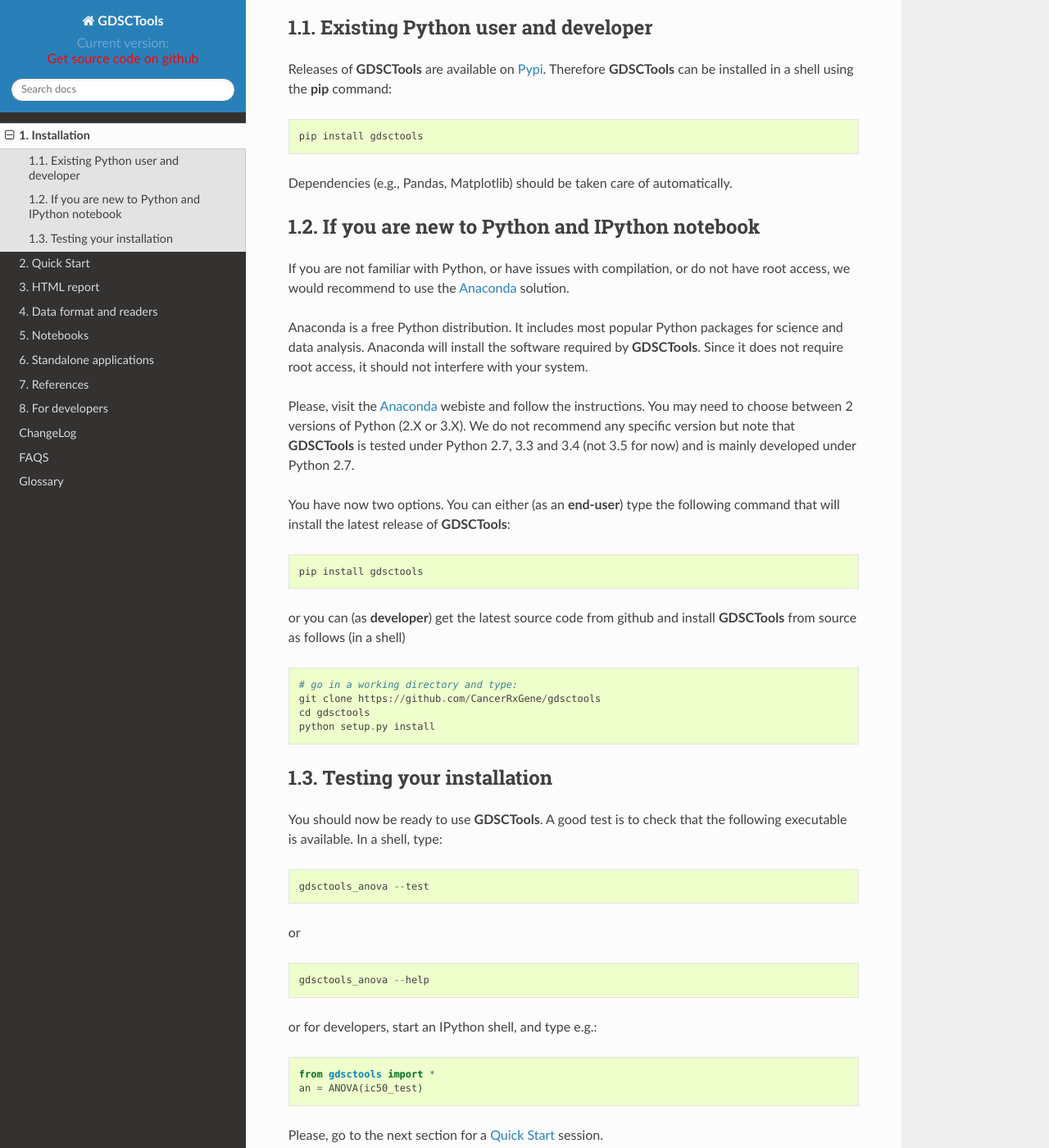
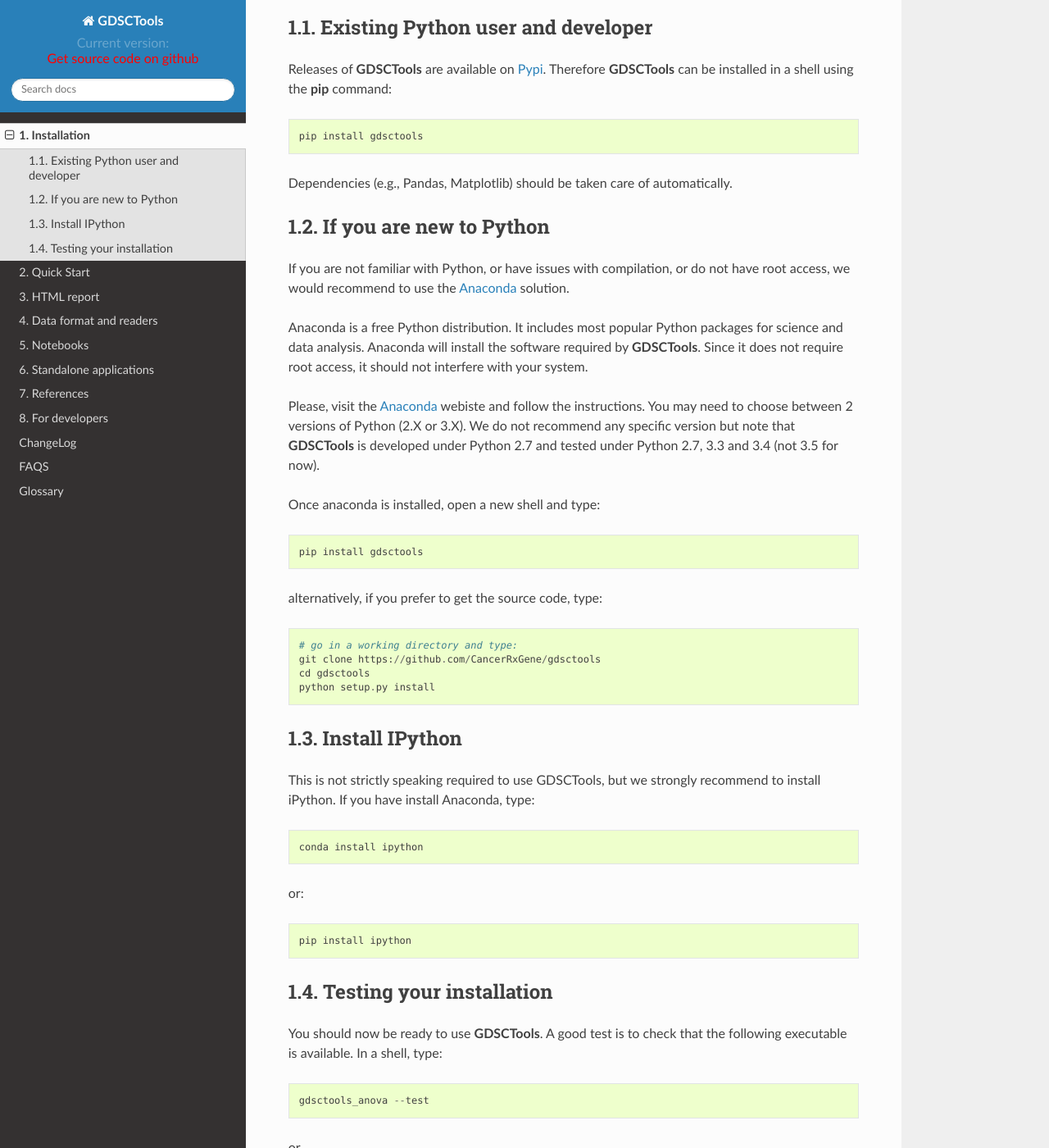
Before and after one commit to CancerRxGene/gdsctools, a Sphinx documentation site: the page built from doc/source/installation.rst, in a window 1280 px wide and 1400 px high, scrolled down 263 px. Shown: the whole window at 82% size. Built offline with Sphinx 7.4.7 and the Read the Docs theme 2.0.0, drawn with Linux system fonts in a browser that asks for light colours; formulas are drawn with MathJax 3; the version number could not be read and is left out.

Commit message:
add new option to open readthedoc from the standalone app or from a function.

```diff
--- a/doc/source/installation.rst
+++ b/doc/source/installation.rst
@@ -17,27 +17,37 @@
 
 Dependencies (e.g., Pandas, Matplotlib) should be taken care of automatically.
 
-If you are new to Python and IPython notebook
+If you are new to Python
 ~~~~~~~~~~~~~~~~~~~~~~~~~~~~~~~~~~~~~~~~~~~~~~~~~~~~~~
 
 If you are not familiar with Python, or have issues with compilation, or do not have root access, we would recommend to use the `Anaconda <https://www.continuum.io/downloads>`_ solution.
 
 Anaconda is a free Python distribution. It includes most popular Python packages for science and data analysis. Anaconda will install the software required by  **GDSCTools**. Since it does not require root access, it should not interfere with your system.
 
-Please, visit the `Anaconda <https://www.continuum.io/downloads>`_ webiste and follow the instructions. You may need to choose between 2 versions of Python (2.X or 3.X). We do not recommend any specific version but note that **GDSCTools** is tested under Python 2.7, 3.3 and 3.4 (not 3.5 for now) and is mainly developed under Python 2.7.
+Please, visit the `Anaconda <https://www.continuum.io/downloads>`_ webiste and follow the instructions. You may need to choose between 2 versions of Python (2.X or 3.X). We do not recommend any specific version but note that **GDSCTools** is developed under Python 2.7 and tested under Python 2.7, 3.3 and 3.4 (not 3.5 for now).
 
-
-
-You have now two options. You can either (as an **end-user**) type the following command that will install the latest release of **GDSCTools**::
+Once anaconda is installed, open a new shell and type::
 
     pip install gdsctools
 
-or you can (as **developer**) get the latest source code from github and install **GDSCTools** from source as follows (in a shell) ::
+alternatively, if you prefer to get the source code, type::
 
     # go in a working directory and type:
     git clone https://github.com/CancerRxGene/gdsctools
     cd gdsctools
     python setup.py install
+
+Install IPython
+~~~~~~~~~~~~~~~~~~~~~
+
+This is not strictly speaking required to use GDSCTools, but we strongly
+recommend to install iPython. If you have install Anaconda, type::
+
+    conda install ipython
+
+or::
+
+    pip install ipython
 
 
 Testing your installation
```
Also changed, not shown: gdsctools/__init__.py (+19 -0 lines), .travis.yml, 1 other file.
